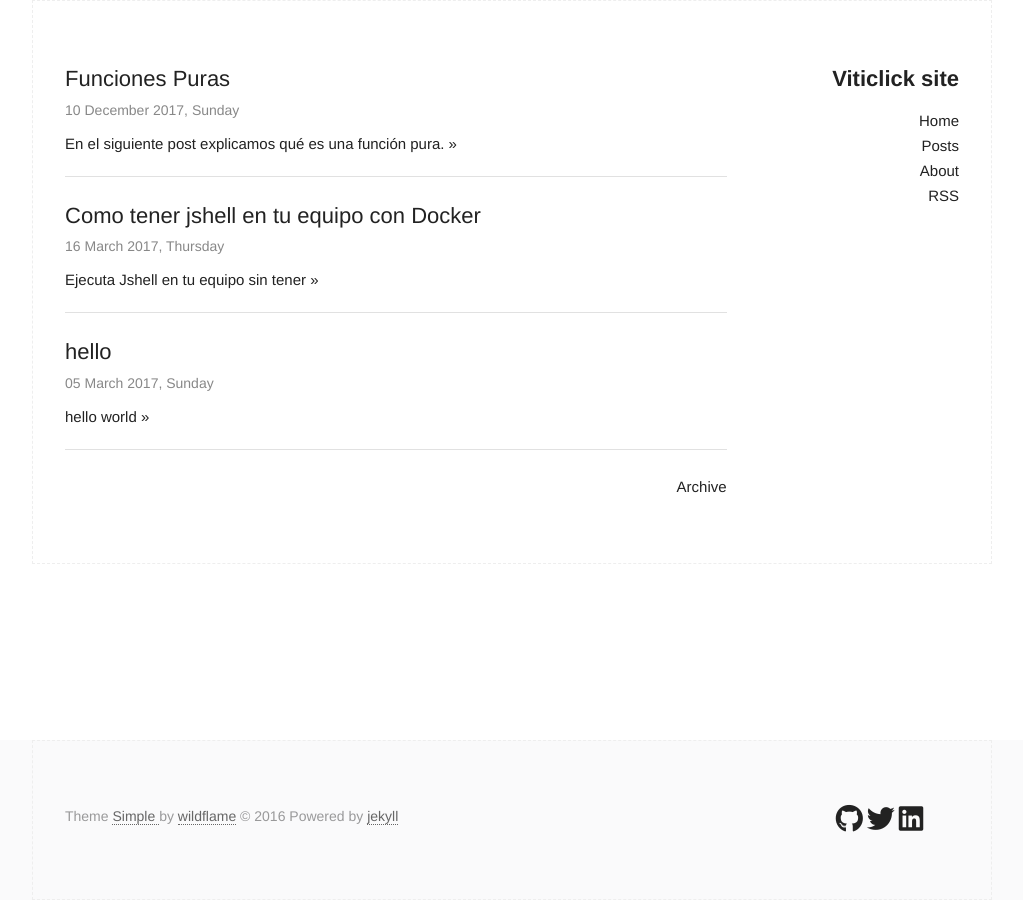
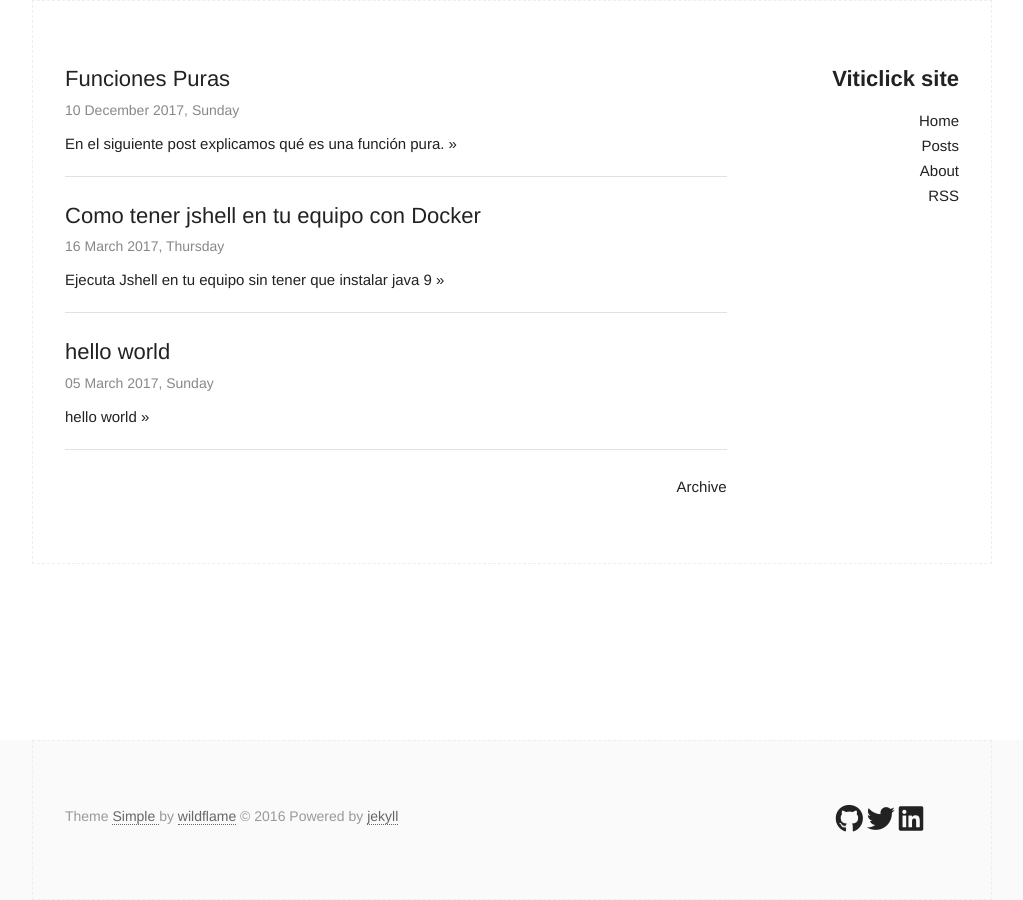
Before and after one commit to viticlick/viticlick.github.io, a Jekyll site: the page built from index.html, in a window 1280 px wide. Shown: the whole page, without its empty margins (128-1151 px from the left). Built offline with Jekyll 4.4.1, drawn with Linux system fonts in a browser that asks for light colours.

Commit message:
Update descriptions

```diff
--- a/_posts/2017-03-05-hello-world.md
+++ b/_posts/2017-03-05-hello-world.md
@@ -1,6 +1,6 @@
 ---
 layout: post
-title : hello
+title : hello world
 description: hello world
 ---
 Hello world
--- a/_posts/2017-03-16-jshell.md
+++ b/_posts/2017-03-16-jshell.md
@@ -1,8 +1,9 @@
 ---
 layout: post
+title : Como tener jshell en tu equipo con Docker
+description: Ejecuta Jshell en tu equipo sin tener que instalar java 9
 category: java
-title : Como tener jshell en tu equipo con Docker
-description: Ejecuta Jshell en tu equipo sin tener
+tags: [java, docker, jshell]
 ---
 
 # Jshell la consola que todo programador java deseaba tener
--- a/_posts/2017-12-10-Funciones-puras.md
+++ b/_posts/2017-12-10-Funciones-puras.md
@@ -1,8 +1,9 @@
 ---
 layout: post
 title:  Funciones Puras
+description: En el siguiente post explicamos qué es una función pura.
 category: java
-description: En el siguiente post explicamos qué es una función pura.
+tags: [java, programación funcional]
 ---
 Las funciones puras son utilizadas en el paradigma de la programación funcional y proporcionan un mecanismo de confianza para los programas concurrentes. Pero, ¿qué significa una _"función pura"_?
 
```
